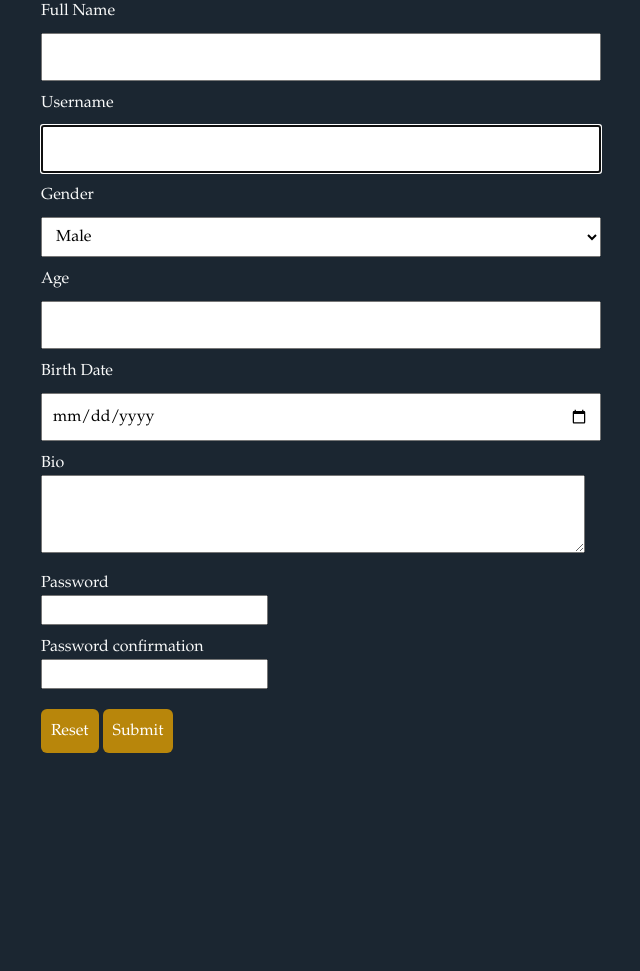
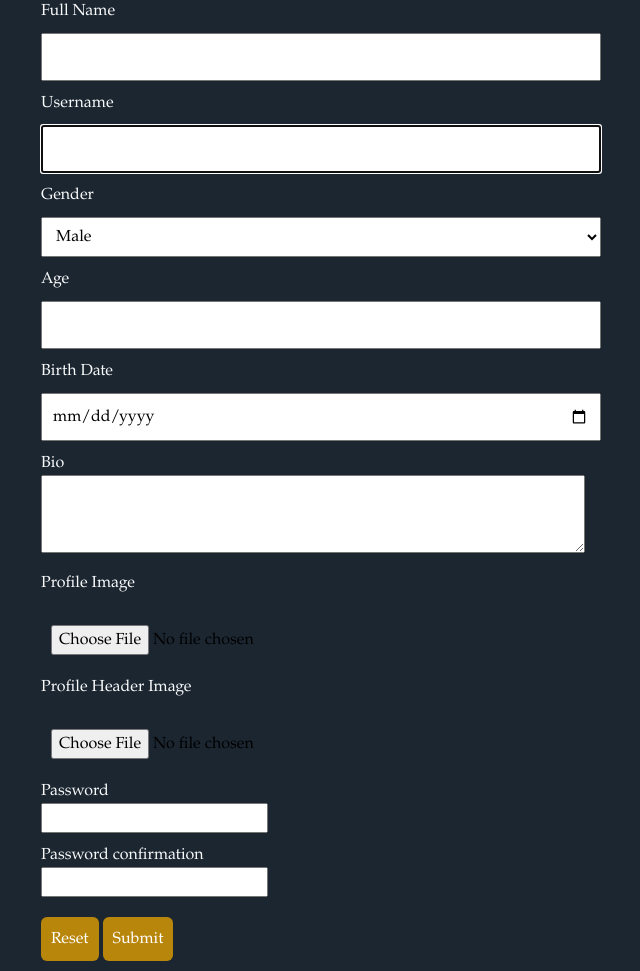
Before and after one commit to ArsHia-cdMstr/mini_linkdin, a Django app: page /signup in a window 1280 px wide. Shown: the part 335-1306 px from the top of the page, without its empty margins (319-959 px from the left). Before the commit the page ends 1088 px from the top, so only its background shows below. Run offline with Django 5.2, Linux system fonts and the light colour scheme.

Commit message:
add media to signup form - it didn't wrok - the submit button didn't work

```diff
--- a/linkdin_mini/User_data/forms.py
+++ b/linkdin_mini/User_data/forms.py
@@ -1,4 +1,4 @@
-# forms.py in your app
+# forms.py
 
 from django import forms
 from django.contrib.auth.forms import UserCreationForm
@@ -10,10 +10,12 @@ class CustomUserCreationForm(UserCreationForm):
     bio = forms.CharField(label='Bio', max_length=256, widget=forms.Textarea(attrs={'rows': 3, 'cols': 50}))
     birthDate = forms.DateField(label='Birth Date', widget=forms.DateInput(attrs={'type': 'date'}))
     gender = forms.ChoiceField(label='Gender', choices=CustomUser.GENDER_CHOICES)
+    profile_image = forms.ImageField(label='Profile Image', required=False)
+    profile_header_image = forms.ImageField(label='Profile Header Image', required=False)
 
     class Meta(UserCreationForm.Meta):
         model = CustomUser
-        fields = ('username', 'fullName', 'age', 'bio', 'birthDate', 'gender', 'password1', 'password2')
+        fields = ('username', 'fullName', 'age', 'bio', 'birthDate', 'gender', 'profile_image', 'profile_header_image', 'password1', 'password2')
 
     def save(self, commit=True):
         user = super().save(commit=False)
@@ -22,6 +24,8 @@ class CustomUserCreationForm(UserCreationForm):
         user.bio = self.cleaned_data['bio']
         user.birthDate = self.cleaned_data['birthDate']
         user.gender = self.cleaned_data['gender']
+        user.profile_image = self.cleaned_data.get('profile_image')
+        user.profile_header_image = self.cleaned_data.get('profile_header_image')
         if commit:
             user.save()
         return user
--- a/linkdin_mini/User_data/templates/signup.html
+++ b/linkdin_mini/User_data/templates/signup.html
@@ -37,6 +37,14 @@
         {{ form.bio }}
     </div>
     <div class="form-group">
+        <label for="{{ form.profile_image.id_for_label }}">{{ form.profile_image.label }}</label>
+        {{ form.profile_image }}
+    </div>
+    <div class="form-group">
+        <label for="{{ form.profile_header_image.id_for_label }}">{{ form.profile_header_image.label }}</label>
+        {{ form.profile_header_image }}
+    </div>
+    <div class="form-group">
         <label for="{{ form.password1.id_for_label }}">{{ form.password1.label }}</label>
         {{ form.password1 }}
     </div>
--- a/linkdin_mini/User_data/views.py
+++ b/linkdin_mini/User_data/views.py
@@ -8,11 +8,11 @@ def home(request):
 
 def signup(request):
     if request.method == 'POST':
-        form = CustomUserCreationForm(request.POST)
+        form = CustomUserCreationForm(request.POST, request.FILES)
         if form.is_valid():
             user = form.save()
             login(request, user)
-            return redirect('Home')  # Redirect to home or any other page
+            return redirect('home')  # Redirect to home or any other page
     else:
         form = CustomUserCreationForm()
     return render(request, 'signup.html', {'form': form})
```
Also changed, not shown: linkdin_mini/db.sqlite3.
